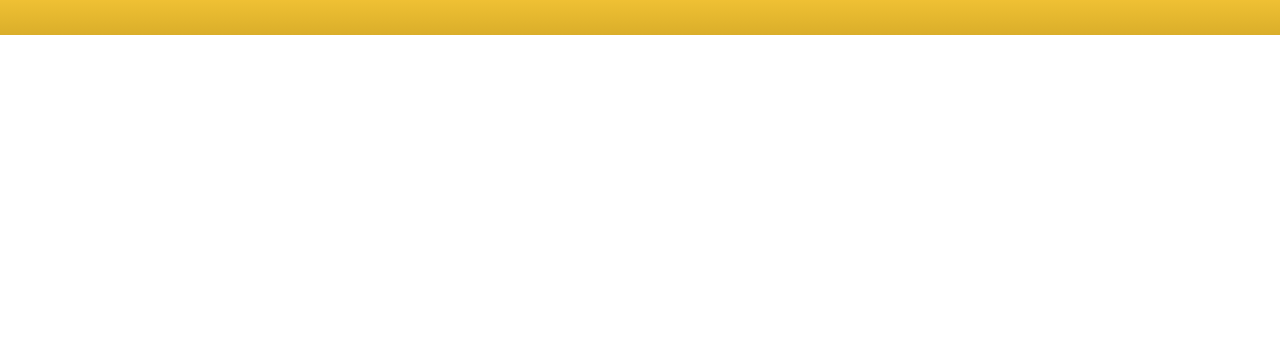
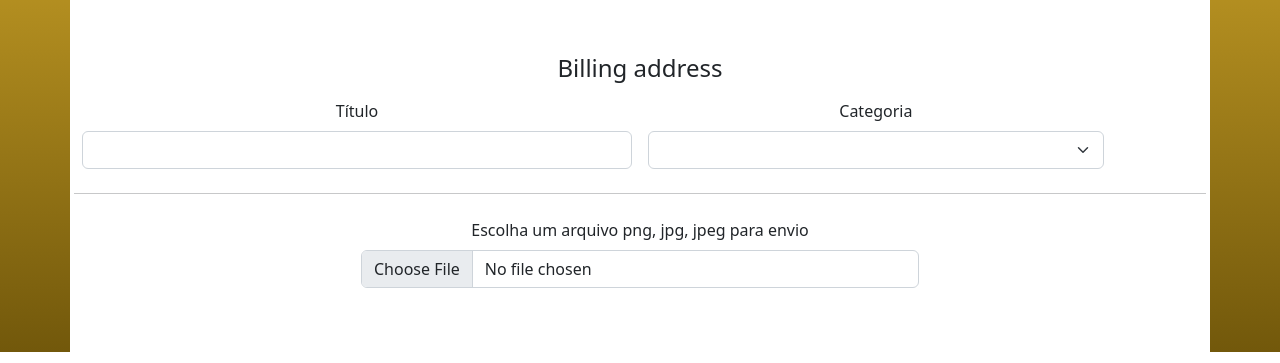
Before and after one commit to veronica-romano/projeto_definitivo, a PHP site: page /tela_foto.html in a window 1280 px wide. Shown: the part 437-800 px from the top of the page. Run offline with PHP 8.4, Linux system fonts and the light colour scheme.

Commit message:
Início da consrução do formulário de carregamento dos livros

```diff
--- a/estilo.css
+++ b/estilo.css
@@ -251,3 +251,29 @@ nav li a:nth-child(1):hover, nav li a:nth-child(1):active{
       color: black;
       text-decoration: none;
   }
+
+    .main-anuncio {
+       background-image: linear-gradient(to bottom, #F2C335, #72580b);
+       background-color: #F2C335;
+       padding-top: 25px;
+    }
+
+        .div-anuncio{
+            background-color: white;
+
+        }
+
+        /* css para formulário de envio de dados do livro */
+
+        @media (min-width: 992px){
+            .envio-de-arquivo {
+                margin: 0 auto;
+                width: 50%;
+        }
+
+    }
+
+        .img-vazia {
+
+        }
+        /* fim do forms */
--- a/login.html
+++ b/login.html
@@ -79,12 +79,9 @@
       </div>
       <div class="modal-body">
         <p>Livro enviado com sucesso!</p>
-        <img src="imagens/modal/refletindo.png" alt="sucesso ao enviar" class="imagem-modal">
       </div>
       <div class="modal-footer">
         <button type="button" class="btn btn-secondary" data-bs-dismiss="modal">Fechar</button>
-        <button type="button" class="btn btn-primary ver-disponiveis"><a href="listadelivros.html">Ver
-            disponíveis</a></button>
       </div>
     </div>
   </div>
@@ -100,12 +97,9 @@ aria-hidden="true">
     </div>
     <div class="modal-body">
       <p>Livro enviado com sucesso!</p>
-      <img src="imagens/modal/refletindo.png" alt="sucesso ao enviar" class="imagem-modal">
     </div>
     <div class="modal-footer">
       <button type="button" class="btn btn-secondary" data-bs-dismiss="modal">Fechar</button>
-      <button type="button" class="btn btn-primary ver-disponiveis"><a href="listadelivros.html">Ver
-          disponíveis</a></button>
     </div>
   </div>
 </div>
--- /dev/null
+++ b/nosso.js
@@ -0,0 +1,12 @@
+
+
+document.addEventListener('DOMContentLoaded', function(){
+    document.querySelector("#upload").addEventListener("change", function(imagem){
+        const arquivo = imagem.target.files.item(0);
+        const endereco = new FileReader();
+        endereco.onloadend = function() {
+            document.querySelector("#img").setAttribute("src", endereco.result);
+        }
+        endereco.readAsDataURL(arquivo);
+    });
+});
--- a/tela_foto.html
+++ b/tela_foto.html
@@ -47,12 +47,84 @@
     </nav>
 </header>
 
-  <main class="container">
-    <div class="border-shadow img-vazia container mt-4 mb-3"><img src="imagens/aguardando-imagem.png" id="img"
-        alt="O livro será carregado aqui" class="img-vaziaa"></div>
+<main class="main-anuncio">
+<div class="container div-anuncio">
+  <div>
+    <div class="py-5 text-center">
+      <div class="border-shadow img-vazia container  mb-3"><img src="imagens/aguardando-imagem.png" id="img"
+        alt="" class="img-vaziaa d-block mx-auto mb-2" width="140" height="170"></div>
+      <!-- <img class="d-block mx-auto mb-4" src="/docs/5.2/assets/brand/bootstrap-logo.svg" alt="" width="72" height="57"> -->
+      <h2>Postagem de livro</h2>
+      <p class="lead">Insira as informações do livro que será carregado e anunciado para possíveis doações ou trocas</p>
+    </div>
+
+    <div class="row g-5">
+    <div class="col-md-5 col-lg-4 order-md-last">
+
+      </div>
+      <div class="col-md-12 col-lg-12 text-center">
+        <h4 class="mb-3">Billing address</h4>
+        <form class="needs-validation" novalidate>
+          <div class="row g-3">
+            <div class="col-sm-12 col-md-6">
+              <label for="firstName" class="form-label">Título</label>
+              <input type="text" class="form-control" id="firstName" placeholder="" value="" required>
+              <div class="invalid-feedback">
+                Valid first name is required.
+              </div>
+            </div>
+
+            <div class="col-md-5">
+              <label for="country" class="form-label">Categoria</label>
+              <select class="form-select" id="country" required>
+                <option value=""></option>
+          <option value="">Romance</option>
+          <option value="">Terror</option>
+          <option value="">Fantasia</option>
+          <option value="">Ficção</option>
+          <option value="">Filosofia</option>
+          <option value="">Tecnologia</option>
+          <option value="">Saúde</option>
+          <option value="">Linguagem</option>
+              </select>
+              <div class="invalid-feedback">
+                Please select a valid country.
+              </div>
+            </div>
 
 
-  </main>
+          <hr class="my-4">
+
+
+
+
+
+          </div>
+
+            <label for="formFile" class="form-label">Escolha um arquivo png, jpg, jpeg para envio</label>
+          <div class="mb-3 text-center envio-de-arquivo">
+            <input class="form-control"type="file" accept="image/*" id="upload">
+          </div>
+        </form>
+      </div>
+    </div>
+  </div>
+</main>
+
+<!-- <main class="main-anuncio"><section class="section-anuncio">
+  <div class="border-shadow img-vazia container  mb-3"><img src="imagens/aguardando-imagem.png" id="img"
+    alt="O livro será carregado aqui" class="img-vaziaa"></div>
+
+    <label for="">Titulo</label>
+    <input type="text" required name="titulo" placeholder="Digite o titulo do livro">
+    <label for="categoria">Categoria</label>
+    <input type="text" name="categoria" placeholder="Selecione a categoria do livro">
+    <label for="descricao">Descrição</label>
+    <textarea name="descricao" id="" cols="50" rows="5" placeholder="Descreva o livro"></textarea>
+
+  </section>
+</main>
+   -->
 
   <!-- <div class="modal fade campoModal" id="exampleModal" tabindex="-1" aria-labelledby="exampleModalLabel"
     aria-hidden="true">
@@ -76,7 +148,7 @@
   </div> -->
 
 
-  <footer class="footer"></footer>
+  <!-- <footer class="footer"></footer> -->
 
 
   <script src="bootstrap-5.2.0-beta1-dist (1)/bootstrap-5.2.0-beta1-dist/js/bootstrap.bundle.js"></script>
```
Also changed, not shown: cadastro.html (+1 -6 lines), loginvalida.html (+44 -5 lines).
